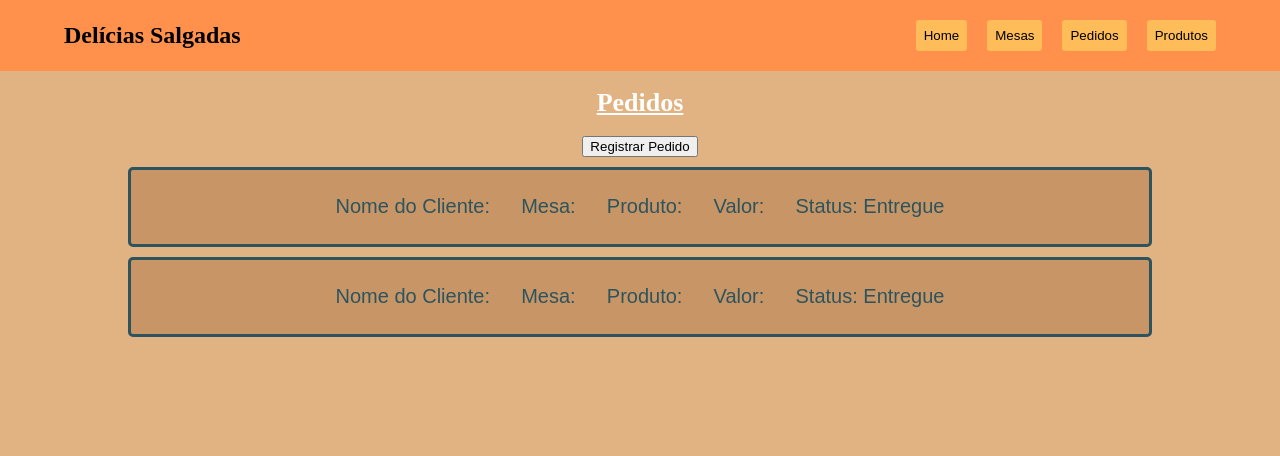
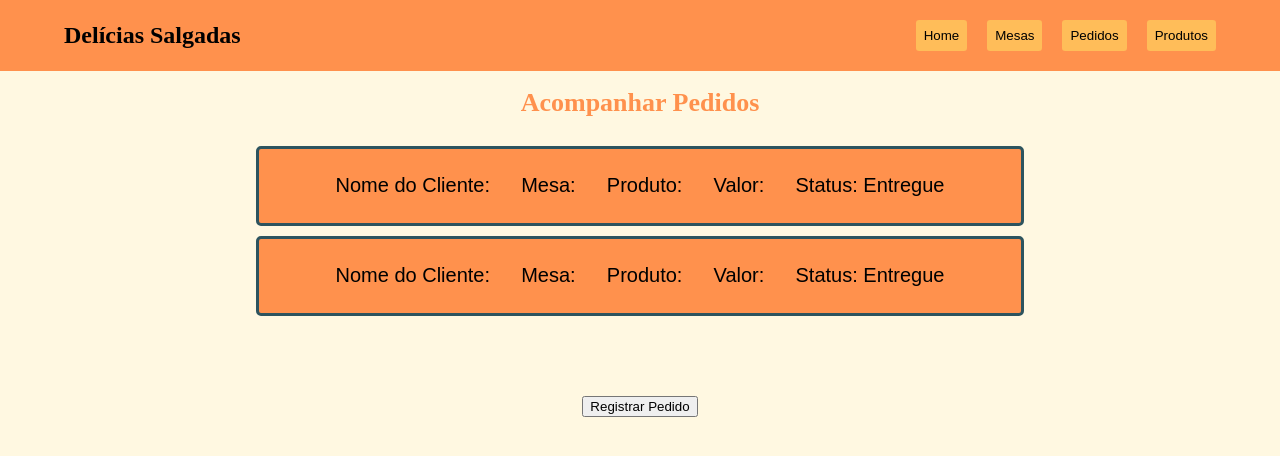
Before and after one commit to Aishabrito/PAME23.2-ENTREGA3, a React (Create React App) app in the folder entrega4/: page /AcompanharPedidos in a window 1280 px wide. Shown: the top 456 px of the page. Built offline with nearby package versions, Linux system fonts and the light colour scheme.

Commit message:
estilizaçao page login

```diff
--- a/entrega4/src/Components/Input/styles.js
+++ b/entrega4/src/Components/Input/styles.js
@@ -12,16 +12,18 @@ export const InputDiv = styled.input`
     border: 0.2em solid ${Colors.LaranjaEscuro};
     background: ${Colors.Laranja};
     padding: 0.85em 0.8em;
-    color: #075e94;
+    color: ${Colors.MarromClaro};
     border-radius: 2em;
     width: 20vw;
-    box-shadow: 2px 7px 10px ${Colors.Shadow};
     margin-top: 1rem;
-
+    &::placeholder {
+    color: black; /* Substitua pelo código de cor desejado */
+  }
     &:hover,
     &:focus {
         border: 0.2em solid ${Colors.Laranja};
         outline: none;
+        background-color:${Colors.LaranjaClaro}
     }
 
     @media screen and (max-width: 1200px) {
--- a/entrega4/src/Components/PedidosC/styles.js
+++ b/entrega4/src/Components/PedidosC/styles.js
@@ -1,13 +1,14 @@
 import styled from "styled-components";
+import { Colors } from "../../const";
 
 export const ButtonD = styled.button`
     display: flex;
     align-items: center;
     justify-content: center;
-    width: 80vw;
+    width: 60vw;
     min-width: 60px;
     height: 10vh;
-    background-color: #c89666;
+    background-color: ${Colors.Laranja};
     border: solid #2d545e 3px;
     border-radius: 5px;
     margin-top: 10px;
@@ -17,11 +18,11 @@ export const ButtonD = styled.button`
     }
 
     span {
-        color: #2d545e;
+        color: ${Colors.white};
     }
 
     &:hover {
-        background-color: #e1b382;
+        background-color: ${Colors.LaranjaClaro};
     }
 `
 
--- a/entrega4/src/Pages/AcompanharPedidos/index.js
+++ b/entrega4/src/Pages/AcompanharPedidos/index.js
@@ -1,7 +1,7 @@
 import React, { useState } from "react";
 import { Body, Container, Pages, StyledLink } from "./styles";
 import Header from "../../Components/Header";
-import PedidosComponent from "../../Components/PedidosC"; // Certifique-se de substituir com o nome correto do seu componente
+import PedidosC from "../../Components/PedidosC"; // Certifique-se de substituir com o nome correto do seu componente
 
 function Pedidos({ inforegistro }) {
   // Armazenamos os pedidos em um estado usando useState
@@ -22,13 +22,13 @@ function Pedidos({ inforegistro }) {
       <Header isntLogin={true}></Header>
       <Body>
         <Container>
-          <h1>Pedidos</h1>
-          <StyledLink to="/RegistrarPedido">
+          <h1>Acompanhar Pedidos</h1>
+          {listaPedidos.map((pedido, index) => (
+            <PedidosC key={index} pedido={pedido}></PedidosC>
+          ))}
+           <StyledLink to="/RegistrarPedido">
             <button>Registrar Pedido</button>
           </StyledLink>
-          {listaPedidos.map((pedido, index) => (
-            <PedidosComponent key={index} pedido={pedido}></PedidosComponent>
-          ))}
         </Container>
       </Body>
     </Pages>
--- a/entrega4/src/Pages/AcompanharPedidos/styles.js
+++ b/entrega4/src/Pages/AcompanharPedidos/styles.js
@@ -1,13 +1,16 @@
 import { Link } from "react-router-dom";
 import styled from "styled-components";
+import { Colors } from "../../const";
+import { Background } from "../Home/styles";
 
 export const Pages = styled.div`
   display: flex;
   width: 100vw;
   height: 100vh;
-  background-color: #e1b382;
+  background-color: ${Colors.Bege};
   flex-direction: column;
 `;
+
 
 export const Body = styled.div`
   display: flex;
@@ -27,12 +30,13 @@ export const Container = styled.div`
   align-items: center;
 
   h1 {
-    color: white;
-    text-decoration: underline;
+    color: ${Colors.Laranja};
+    text-decoration: none ;
     font-size: 26px;
   }
 `;
 
 export const StyledLink = styled(Link)`
   text-decoration: none;
+  margin-top: 10vh;
 `;
--- a/entrega4/src/Pages/Login/styles.js
+++ b/entrega4/src/Pages/Login/styles.js
@@ -7,12 +7,13 @@ export const BackgroundLogin =  styled.div`
   align-items: center;
   justify-content: center;
   height: 100vh;
+  background-color:${Colors.Bege}
 `;
-
 
 export const LoginDiv = styled.div`
 
-background-color: #ccc;
+background-color: ${Colors.Laranja};
+border-radius:20px;
 padding: 2rem;
 
 `;
@@ -23,7 +24,7 @@ export const InputLogin = styled.input`
   width: 300px;
   border-radius: 0.5rem;
   height: 1.6rem;
-  background-color: ${Colors.Laranja};
+  background-color: white;
 `;
 
 
--- a/entrega4/src/Pages/RegistrarPedido/index.js
+++ b/entrega4/src/Pages/RegistrarPedido/index.js
@@ -1,5 +1,6 @@
 import React, { useState } from "react";
-import { Body, ButtonDiv, Container, Pages, StyledLink } from "./styles";
+import { Body, ButtonDiv, Container, Pages } from "./styles";
+import { Link } from "react-router-dom";
 import Header from "../../Components/Header";
 import Input from "../../Components/Input";
 import Button from "../../Components/Button";
@@ -38,7 +39,6 @@ function NovosPedidos() {
     <Pages>
       <Header isntLogin={true}></Header>
       <Body>
-        <h1>Novos Pedidos</h1>
         <Container>
           <h1>Registrar Novo Pedido</h1>
 
@@ -73,9 +73,9 @@ function NovosPedidos() {
               funclick={() => setStatus("Entregue")}
             />
           </ButtonDiv>
-          <StyledLink to="/Pedidos">
+          <Link to="/AcompanharPedidos">
             <Button text="Registrar Pedido" funclick={registrarPedido} />
-          </StyledLink>
+          </Link>
         </Container>
       </Body>
     </Pages>
--- a/entrega4/src/Pages/RegistrarPedido/styles.js
+++ b/entrega4/src/Pages/RegistrarPedido/styles.js
@@ -17,12 +17,7 @@ export const Body = styled.div`
   height: 100vh;
   flex-direction: column;
 
-  h1 {
-    margin-top: 0;
-    margin-bottom: 20px;
-    color: white;
-    text-decoration: underline;
-  }
+
 `;
 
 export const Container = styled.div`
@@ -34,8 +29,7 @@ export const Container = styled.div`
   align-items: center;
 
   h1 {
-    color: white;
-    text-decoration: underline;
+    color: black;
     font-size: 26px;
   }
 `;
--- a/entrega4/src/Pages/cadastro/styles.js
+++ b/entrega4/src/Pages/cadastro/styles.js
@@ -1,4 +1,5 @@
 import styled from 'styled-components';
+import { Colors } from '../../const';
 
 
 
@@ -9,12 +10,9 @@ export const Background = styled.div`
   height: 100vh;
 
 
-
 `;
-
-
 export const MainContainer = styled.form`
   margin: 5rem;
-  background-color: #ccc;
+  background-color: ${Colors.Laranja};
   padding: 1rem 1.4rem;
 `;
```
